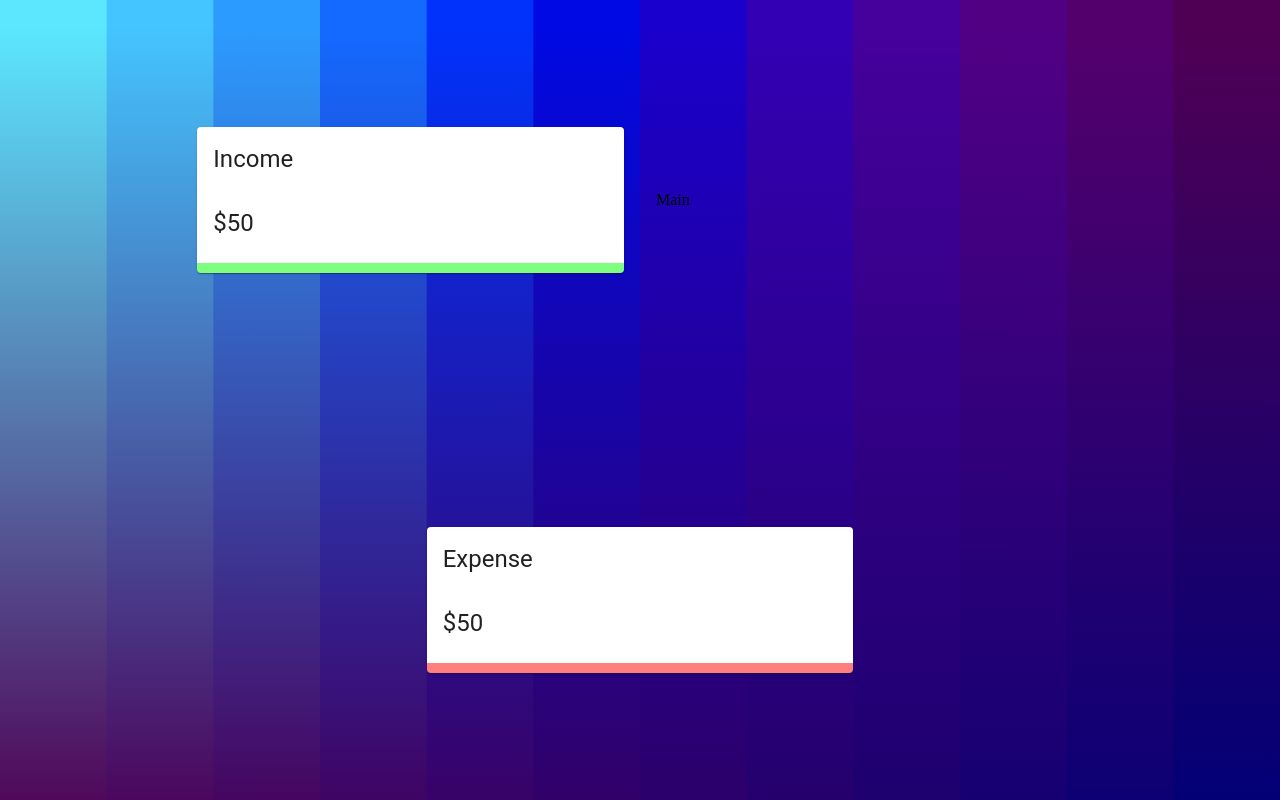
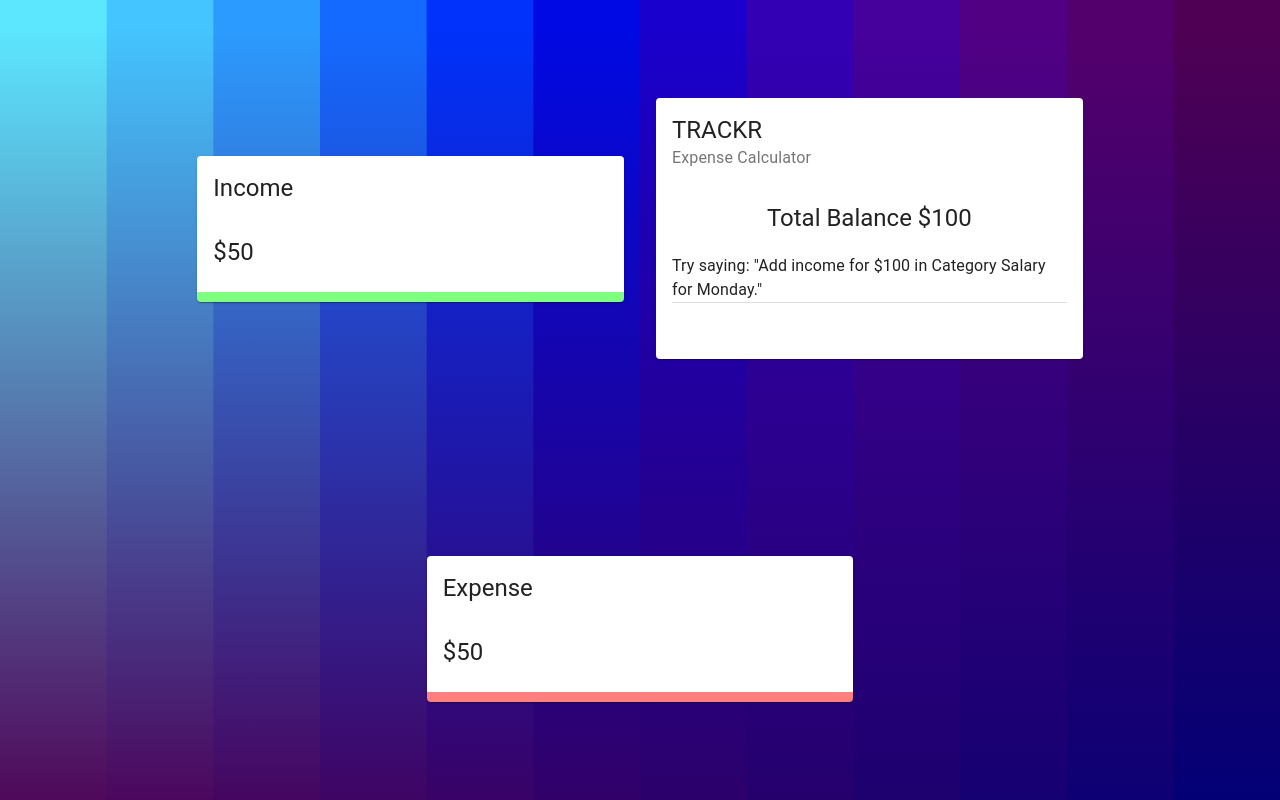
Before and after one commit to Roeck/Trackr, a React (Create React App) app: page / in a window 1280 px wide. Built offline with nearby package versions, Linux system fonts and the light colour scheme.

Commit message:
Main component and styles

```diff
--- a/src/App.js
+++ b/src/App.js
@@ -1,6 +1,7 @@
 import React from 'react';
 import { Grid } from '@material-ui/core';
 
+import Main from './components/Main/Main';
 import Details from './components/Details/Details';
 import useStyles from './styles';
 
@@ -20,7 +21,7 @@ const App = () => {
           <Details title='Income' />
         </Grid>
         <Grid item xs={12} sm={4}>
-          Main
+          <Main />
         </Grid>
         <Grid item xs={12} sm={4}>
           <Details title='Expense' />
--- /dev/null
+++ b/src/components/Main/Main.jsx
@@ -0,0 +1,42 @@
+import React from 'react';
+import {
+  Card,
+  CardHeader,
+  CardContent,
+  Typography,
+  Grid,
+  Divider
+} from '@material-ui/core';
+import useStyles from './styles';
+
+const Main = () => {
+  const classes = useStyles();
+  return (
+    <Card className={classes.root}>
+      <CardHeader title='TRACKR' subheader='Expense Calculator' />
+      <CardContent>
+        <Typography align='center' variant='h5'>
+          Total Balance $100
+        </Typography>
+        <Typography
+          variant='subtitle1'
+          style={{ lineHeight: '1.5rem', marginTop: '20px' }}
+        >
+          {/* {InfoCard...} */}
+          Try saying: "Add income for $100 in Category Salary for Monday."
+        </Typography>
+        <Divider />
+        {/* {Form} */}
+      </CardContent>
+      <CardContent className={classes.cardContent}>
+        <Grid container spacing={2}>
+          <Grid item xs={12}>
+            {/* <List /> */}
+          </Grid>
+        </Grid>
+      </CardContent>
+    </Card>
+  );
+};
+
+export default Main;
--- /dev/null
+++ b/src/components/Main/styles.js
@@ -0,0 +1,24 @@
+import { makeStyles } from '@material-ui/core/styles';
+
+export default makeStyles((theme) => ({
+  media: {
+    height: 0,
+    paddingTop: '56.25%' // 16:9
+  },
+  expand: {
+    transform: 'rotate(0deg)',
+    marginLeft: 'auto',
+    transition: theme.transitions.create('transform', {
+      duration: theme.transitions.duration.shortest
+    })
+  },
+  expandOpen: {
+    transform: 'rotate(180deg)'
+  },
+  cartContent: {
+    paddingTop: 0
+  },
+  divider: {
+    margin: '20px 0'
+  }
+}));
```
Also changed, not shown: 1 other file (tests, documents, lock files or other folders).
